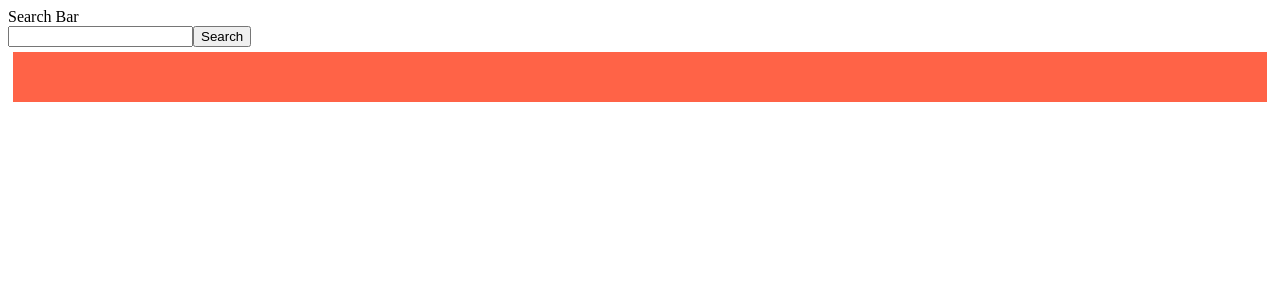
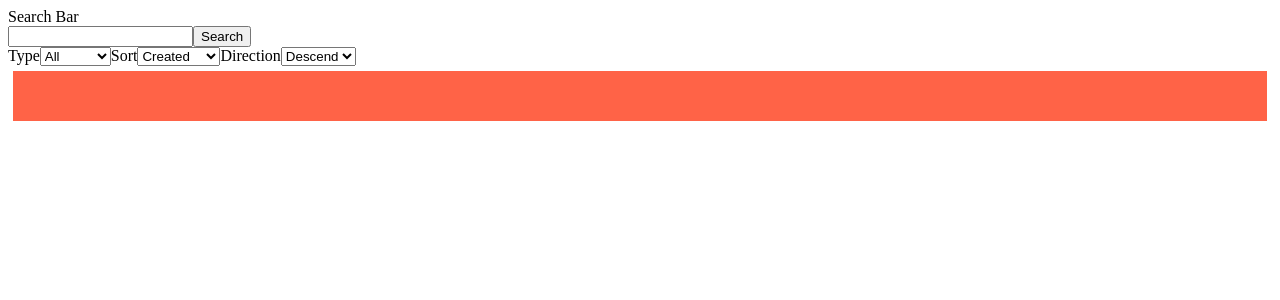
Before and after one commit to jiarongtsai/github-repository-list, a React (Create React App) app: page / in a window 1280 px wide. Shown: the top 300 px of the page. Built offline with nearby package versions, Linux system fonts and the light colour scheme.

Commit message:
[feat] filter search result

```diff
--- a/src/App.tsx
+++ b/src/App.tsx
@@ -4,11 +4,43 @@ interface RepositoryProps {
   full_name: string;
 }
 
+interface queryParamsState{
+  type: string,
+  sort: string,
+  direction: string
+}
+
+const typeOptions = [
+  {value: 'all', text: 'All'},
+  {value: 'public', text: 'Public'},
+  {value: 'private', text: 'Private'},
+  {value: 'forks', text: 'Forks'},
+  {value: 'sources', text: 'Sources'},
+  {value: 'member', text: 'Member'},
+]
+
+const sortOptions = [
+  {value: 'created', text: 'Created'},
+  {value: 'updated', text: 'Updated'},
+  {value: 'pushed', text: 'Pushed'},
+  {value: 'full_name', text: 'Full Name'},
+]
+
+const directionOptions = [
+  {value: 'asc', text: 'Ascend'},
+  {value: 'desc', text: 'Descend'},
+]
+
 
 function App() {
   const queryTerm = new URLSearchParams(window.location.search).get('q');
+  const [input, setInput] = useState<string>(queryTerm || '')
+  const [queryParams, setQueryParams] = useState<queryParamsState>({
+    type: 'all',
+    sort: 'created',
+    direction: 'desc'
+  })
 
-  const [input, setInput] = useState<string>(queryTerm || '')
   const [repositoryList, setRepositoryList] = useState<RepositoryProps[]>([])
   const endofPage = useRef<HTMLDivElement | null>(null)
   const observer = useRef<IntersectionObserver | null>(null)
@@ -16,12 +48,15 @@ function App() {
 
 
   useEffect(() => {
+    observer.current = new IntersectionObserver((entries) => {
 
-    observer.current = new IntersectionObserver((entries) => {
       if (!queryTerm) return
       if (entries[0].intersectionRatio <= 0) return
 
-      fetch(`https://api.github.com/orgs/${queryTerm}/repos?page=${paging.current}`)
+      const { type, sort, direction } = queryParams
+
+      //abort when onMount
+      fetch(`https://api.github.com/orgs/${queryTerm}/repos?page=${paging.current}&type=${type}&sort=${sort}&direction=${direction}`)
         //handle queryTerm error
       .then((response) => response.json())
       .then((data) => {
@@ -36,13 +71,25 @@ function App() {
         endofPage.current && observer.current?.unobserve(endofPage.current);
       };
 
-  }, [])
+  }, [queryParams])
+
 
   function handleSearch() {
+    if(input === queryTerm) return
     setRepositoryList([])
     paging.current = 1
     window.location.href = `./?q=${input}`
   }
+
+  function handleQueryParamsChange(e: React.ChangeEvent<HTMLSelectElement>) {
+    const { name, value } = e.target
+    setQueryParams(prev => ({
+      ...prev, [name]:value
+    }))
+    setRepositoryList([])
+    paging.current =1
+  }
+  //input change cause component re-render
 
   return (
     < >
@@ -53,7 +100,20 @@ function App() {
         onKeyDown={(e) => {e.key === "Enter" && handleSearch()}}
       />
       <button onClick={handleSearch}>Search</button>
-
+      <div>
+          <label htmlFor="type-select">Type</label>
+          <select id="type-select" name="type" value={queryParams.type} onChange={(e)=>handleQueryParamsChange(e)}>
+            {typeOptions.map(({ value, text }) => <option key={value} value={value}>{text}</option>)}
+          </select>
+          <label>Sort</label>
+          <select id="sort-select" name="sort" value={queryParams.sort} onChange={(e)=>handleQueryParamsChange(e)}>
+            {sortOptions.map(({ value, text }) => <option key={value} value={value}>{text}</option>)}
+          </select >
+          <label>Direction</label>
+          <select id="direction-select" name="direction" value={queryParams.direction} onChange={(e)=>handleQueryParamsChange(e)}>
+            {directionOptions.map(({ value, text }) => <option key={value} value={value}>{text}</option>)}
+          </select>
+      </div>
       {repositoryList.map((repository) => (
         <div key={repository.id} style={{ height: "50px", background: "lightgray", margin: "5px" }}>
           {repository.full_name}
```
